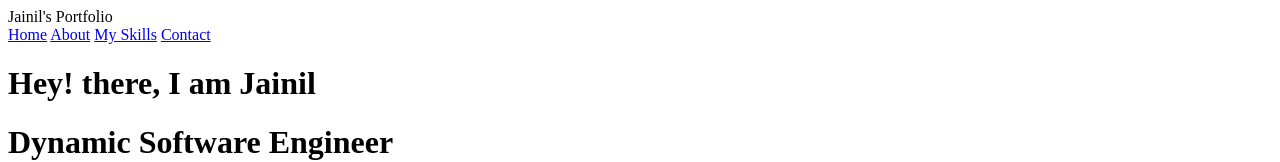
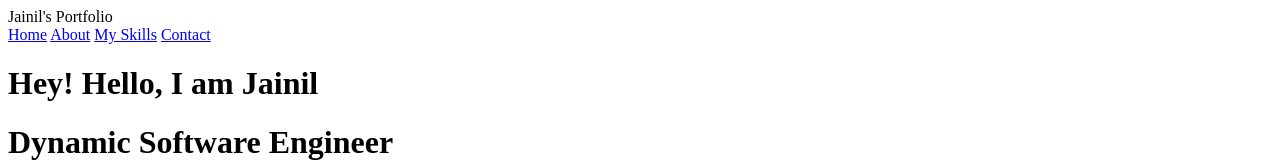
Before and after one commit to jainil63/Portfolio, a plain HTML site: page jainilportfolio.html in a window 1280 px wide. Shown: the top 162 px of the page. Drawn offline with Linux system fonts and the light colour scheme.

Commit message:
Update jainilportfolio.html

```diff
--- a/jainilportfolio.html
+++ b/jainilportfolio.html
@@ -20,7 +20,7 @@
       </header>
       <main>
         <div class="hero-section flex-box-left" id="home">
-          <h1 class="heading"><span id="stand-out">Hey!</span> there, I am Jainil</h1>
+          <h1 class="heading"><span id="stand-out">Hey!</span> Hello, I am Jainil</h1>
           <h1 class="heading">Dynamic <span id="domains">Software Engineer </span></h1>
         </div>
         <div class="img">
```
